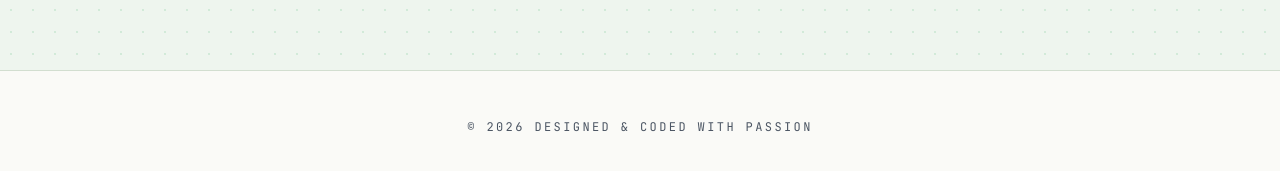
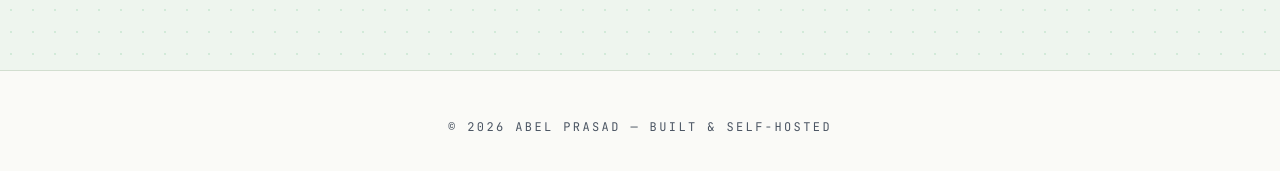
Before and after one commit to abelprasad/abelprasad.github.io, a React (Vite) app: page /projects in a window 1280 px wide. Shown: the part 2659-2830 px from the top of the page. Built offline with nearby package versions, Linux system fonts and the light colour scheme.

Commit message:
fix: footer Designed and Coded with Passion -> Abel Prasad Built and self-hosted

```diff
--- a/src/pages/AllProjectsPage.tsx
+++ b/src/pages/AllProjectsPage.tsx
@@ -34,7 +34,7 @@ const AllProjectsPage = () => {
       </section>
       <Contact />
       <footer className="py-12 px-6 text-center text-gray-600 text-xs border-t border-brand-line uppercase tracking-[0.2em]">
-        © {new Date().getFullYear()} Designed & Coded with Passion
+        © {new Date().getFullYear()} Abel Prasad — Built & self-hosted
       </footer>
     </main>
   );
--- a/src/pages/BlogPage.tsx
+++ b/src/pages/BlogPage.tsx
@@ -55,7 +55,7 @@ const BlogPage = () => {
         </div>
       </section>
       <footer className="py-12 px-6 text-center text-gray-600 text-xs border-t border-brand-line uppercase tracking-[0.2em]">
-        © {new Date().getFullYear()} Designed & Coded with Passion
+        © {new Date().getFullYear()} Abel Prasad — Built & self-hosted
       </footer>
     </main>
   );
--- a/src/pages/BlogPostPage.tsx
+++ b/src/pages/BlogPostPage.tsx
@@ -61,7 +61,7 @@ const BlogPostPage = () => {
         </div>
       </article>
       <footer className="py-12 px-6 text-center text-gray-600 text-xs border-t border-brand-line uppercase tracking-[0.2em]">
-        © {new Date().getFullYear()} Designed & Coded with Passion
+        © {new Date().getFullYear()} Abel Prasad — Built & self-hosted
       </footer>
     </main>
   );
```
